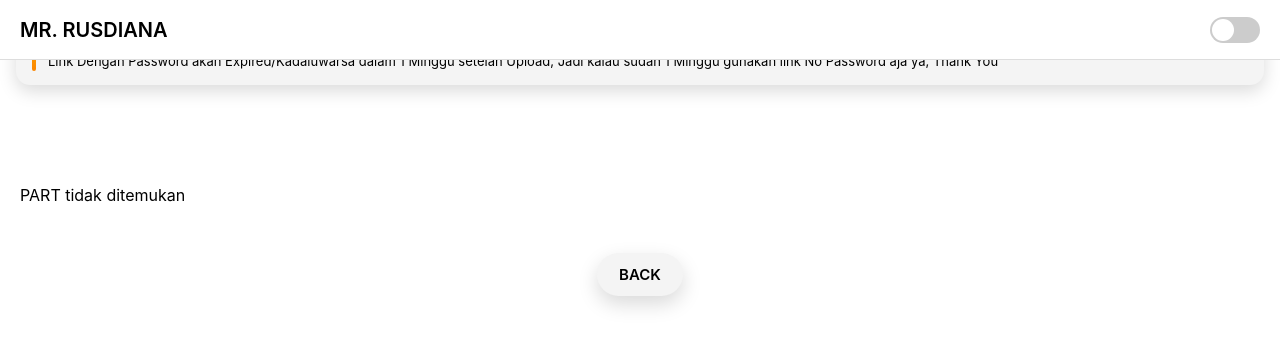
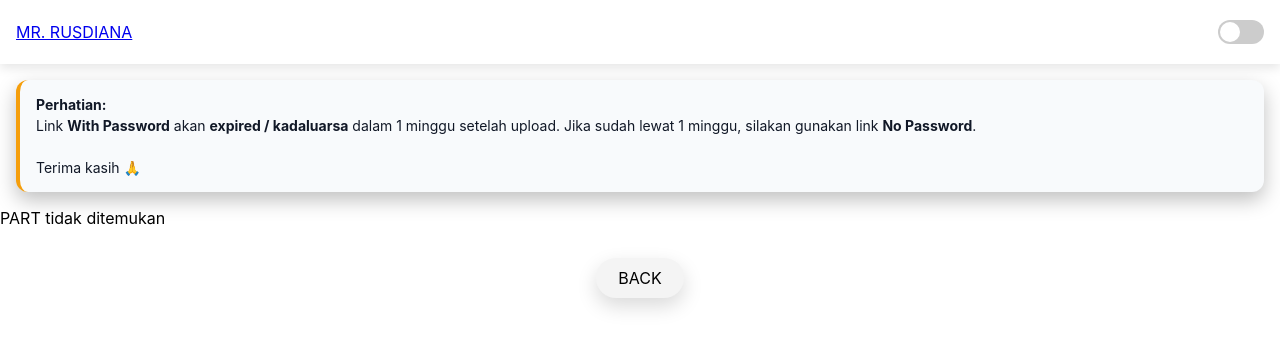
Before and after one commit to mrrusdiana/video, a plain HTML site: page part.html in a window 1280 px wide. Drawn offline with Linux system fonts and the light colour scheme.

Commit message:
Update part.html

```diff
--- a/part.html
+++ b/part.html
@@ -11,77 +11,21 @@
   --text:#000000;
   --card:#f4f4f4;
   --primary:#2563eb;
+
+  /* NOTICE */
+  --notice-bg:#f8fafc;
+  --notice-text:#111827;
 }
+
 body.dark{
   --bg:#0f172a;
   --text:#e5e7eb;
   --card:#1e293b;
-  --primary:#3b82f6;
+
+  /* NOTICE */
+  --notice-bg:#020617;
+  --notice-text:#e5e7eb;
 }
-.notice-box{
-  margin: 16px;
-  padding: 14px 16px;
-  background: var(--card);
-  border-radius: 14px;
-  display: flex;
-  gap: 12px;
-  box-shadow: 0 6px 18px rgba(0,0,0,.15);
-}
-
-.notice-line{
-  width: 4px;
-  border-radius: 99px;
-  background: linear-gradient(180deg, #ffb703, #fb8500);
-}
-
-.notice-content{
-  font-size: 13px;
-  line-height: 1.5;
-  color: var(--text);
-}
-
-.notice-content strong{
-  font-size: 14px;
-}
-:root { --card; --text; }
-body.dark { --card; --text; }
-
-  .back-wrapper{
-  display: flex;
-  justify-content: center;   /* tengah horizontal */
-  margin: 28px 0 40px;       /* jarak dari konten & bawah */
-  }
-
-.btn-back{
-  display: inline-flex;
-  align-items: center;
-  gap: 8px;
-
-  padding: 12px 22px;        /* ukuran nyaman di HP */
-  border-radius: 999px;      /* pill shape */
-
-  background: var(--card);
-  color: var(--text);
-
-  font-size: 15px;
-  font-weight: 600;
-  text-decoration: none;
-
-  box-shadow: 0 8px 20px rgba(0,0,0,.15);
-  transition: all .25s ease;
-}
-
-.btn-back:hover{
-  transform: translateY(-2px);
-  box-shadow: 0 12px 28px rgba(0,0,0,.2);
-  opacity: .95;
-}
-
-body.dark .btn-back{
-  background: #0f172a;   /* senada dark card */
-  color: #e5e7eb;
-}
-
 *{
   box-sizing:border-box;
   margin:0;
@@ -97,76 +41,79 @@ body{
 
 header{
   position:fixed;
-  top:0;left:0;right:0;
-  height:60px;
+  top:0;
+  left:0;
+  right:0;
+  height:64px;
   background:var(--bg);
   display:flex;
   align-items:center;
   justify-content:space-between;
-  padding:0 20px;
-  border-bottom:1px solid #ddd;
-  z-index:100;
-}
-
-header a{
-  text-decoration:none;
-  color:var(--text);
-  font-weight:600;
-  font-size:20px;
+  padding:0 16px;
+  box-shadow:0 4px 10px rgba(0,0,0,.1);
+  z-index:1000;
 }
 
 .toggle{
-  width:50px;height:26px;
+  width:46px;
+  height:24px;
   background:#ccc;
-  border-radius:20px;
+  border-radius:999px;
   position:relative;
   cursor:pointer;
 }
 .toggle span{
-  width:22px;height:22px;
+  position:absolute;
+  top:2px;
+  left:2px;
+  width:20px;
+  height:20px;
   background:#fff;
   border-radius:50%;
-  position:absolute;
-  top:2px;left:2px;
   transition:.3s;
 }
 body.dark .toggle{
-  background:var(--primary);
+  background:#2563eb;
 }
 body.dark .toggle span{
-  left:26px;
+  transform:translateX(22px);
 }
 
-main{
+.page-content{
   margin-top:80px;
-  padding:20px;
-  display:grid;
-  grid-template-columns:repeat(auto-fill,minmax(240px,1fr));
-  gap:20px;
+}
+
+.notice-box{
+  background:var(--notice-bg);
+  color:var(--notice-text);
+  border-left:4px solid #f59e0b;
+  padding:14px 16px;
+  border-radius:12px;
+  margin:16px;
+  font-size:14px;
+  line-height:1.5;
+  box-shadow:0 8px 20px rgba(0,0,0,.25);
+  transition:.3s;
 }
 
 .card{
   background:var(--card);
-  border-radius:20px;
-  padding:15px;
-  display:flex;
-  flex-direction:column;
-  gap:12px;
+  margin:16px;
+  border-radius:16px;
+  padding:14px;
+  box-shadow:0 10px 30px rgba(0,0,0,.15);
 }
 
 .card img{
   width:100%;
-  aspect-ratio:16/9;
-  object-fit:cover;
-  border-radius:14px;
+  border-radius:12px;
 }
 
 .card h3{
-  font-size:16px;
+  margin:12px 0;
 }
 
 .btn-group{
-  margin-top:auto;
   display:flex;
   gap:10px;
 }
@@ -177,20 +124,25 @@ main{
   border-radius:12px;
   text-align:center;
   text-decoration:none;
-  font-size:14px;
+  color:#fff;
+  font-weight:600;
 }
 
-.btn-public{
-  background:var(--primary);
-  color:#fff;
+.btn-public{background:#2563eb;}
+.btn-private{background:#111827;}
+
+.back-wrapper{
+  display:flex;
+  justify-content:center;
+  margin:30px 0;
 }
-
-.btn-private{
-  background:#111827;
-  color:#fff;
-}
-body.dark .btn-private{
-  background:#020617;
+.btn-back{
+  padding:10px 22px;
+  background:var(--card);
+  color:var(--text);
+  border-radius:999px;
+  text-decoration:none;
+  box-shadow:0 8px 20px rgba(0,0,0,.15);
 }
 </style>
 </head>
@@ -203,14 +155,14 @@ body.dark .btn-private{
   <div class="toggle" onclick="toggleMode()"><span></span></div>
 </header>
 
-<!-- NOTICE -->
-<div class="notice-box">
-  <div class="notice-line"></div>
-  <div class="notice-content">
+<div class="page-content">
+
+  <div class="notice-box">
     <strong>Perhatian:</strong><br>
-    Link Dengan Password akan Expired/Kadaluwarsa dalam 1 Minggu setelah Upload, Jadi kalau sudah 1 Minggu gunakan link No Password aja ya, Thank You
+    Link <b>With Password</b> akan <b>expired / kadaluarsa</b> dalam 1 minggu setelah upload.
+    Jika sudah lewat 1 minggu, silakan gunakan link <b>No Password</b>.
+    <br><br>Terima kasih 🙏
   </div>
-</div>
 
 <main id="itemList"></main>
   <div class="back-wrapper">
```
